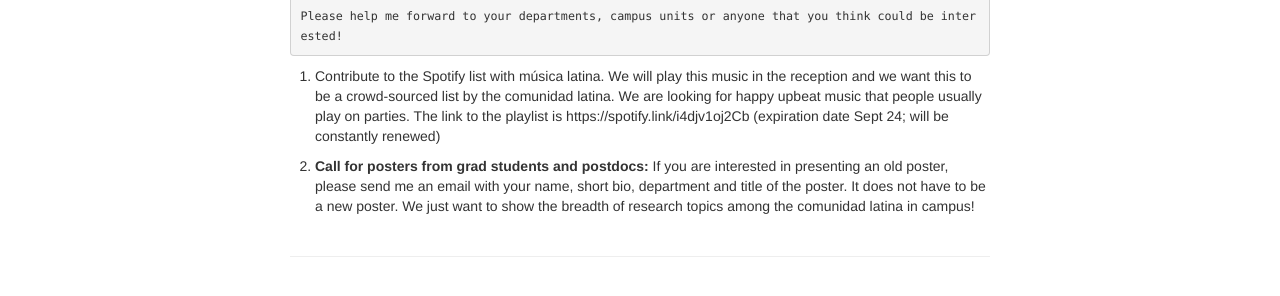
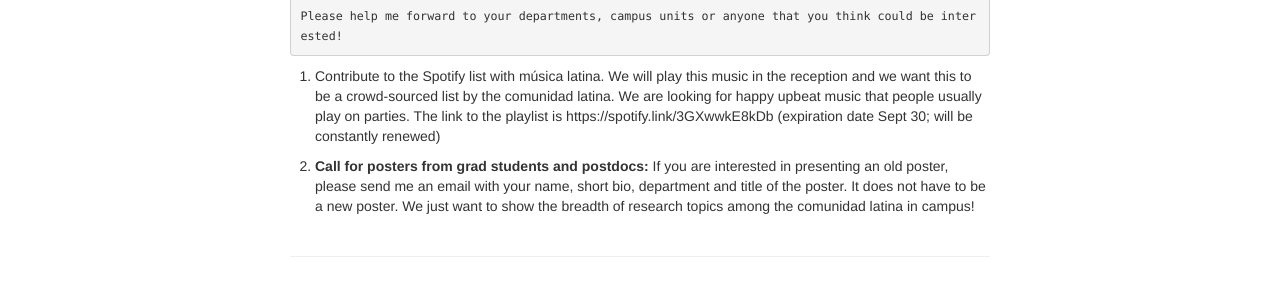
Before and after one commit to solislemuslab/latinx-uwmadison, a Jekyll site: the page built from pages/participate.md, in a window 1280 px wide. Shown: the part 567-863 px from the top of the page. Built offline with Jekyll 4.4.1, drawn with Linux system fonts in a browser that asks for light colours; our own code applies the rules of GitHub Pages for plain Markdown files.

Commit message:
updated link

````diff
--- a/pages/participate.md
+++ b/pages/participate.md
@@ -18,7 +18,7 @@ Please help me forward to your departments, campus units or anyone that you thin
 ```
 
 2. Contribute to the Spotify list with música latina. We will play this music in the reception and we want this to be a crowd-sourced list by the comunidad latina. We are looking for happy upbeat music that people usually play on parties. The link to the playlist is
-https://spotify.link/i4djv1oj2Cb (expiration date Sept 24; will be constantly renewed)
+https://spotify.link/3GXwwkE8kDb (expiration date Sept 30; will be constantly renewed)
 
 
 3. **Call for posters from grad students and postdocs:** If you are interested in presenting an old poster, please send me an email with your name, short bio, department and title of the poster. It does not have to be a new poster. We just want to show the breadth of research topics among the comunidad latina in campus!
````
